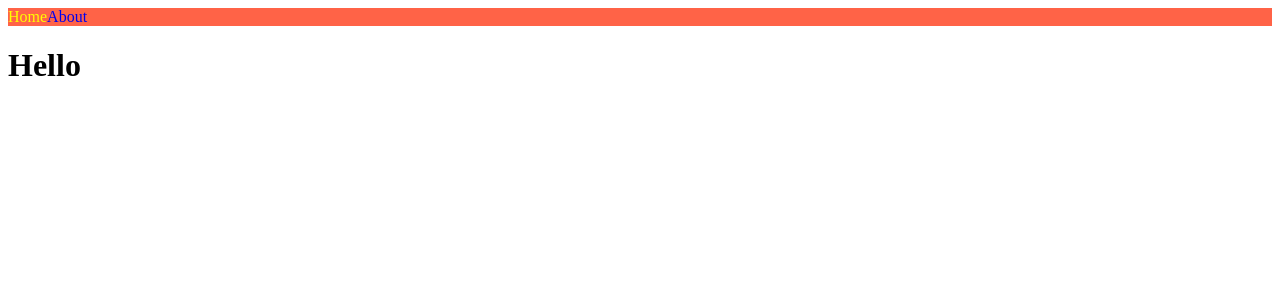
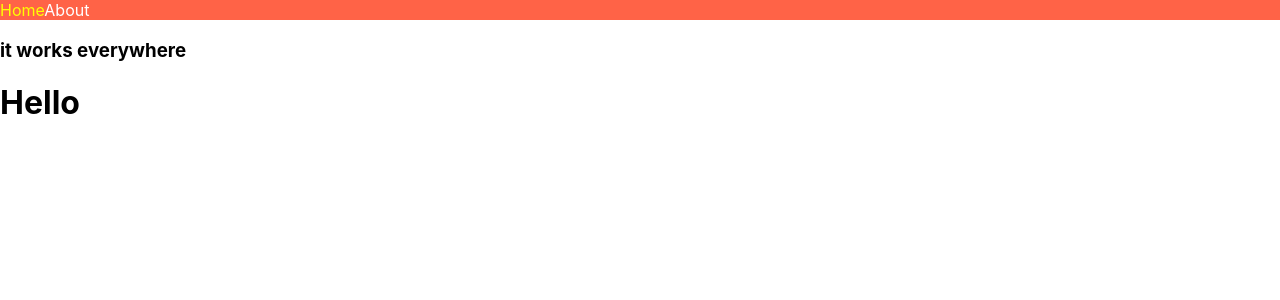
Before and after one commit to joyjsmun/nextjs_intro, a Next.js app: page / in a window 1280 px wide. Shown: the top 300 px of the page. Built offline with nearby package versions, Linux system fonts and the light colour scheme.

Commit message:
ADD: using _app.js

```diff
--- /dev/null
+++ b/pages/_app.js
@@ -0,0 +1,18 @@
+import NavBar from "../components/NavBar";
+import "../styles/globals.css";
+
+export default function App({Component,pageProps}){
+    return(
+        <>
+            <NavBar />
+            <h3>it works everywhere</h3>
+            <Component {...pageProps} />
+            <style jsx global>{`
+              a{
+                color:white
+            }
+            `}
+            </style>
+       </>
+    )
+}
--- a/pages/about.js
+++ b/pages/about.js
@@ -2,7 +2,6 @@
 
 export default function About (){
     return <div>
-        <NavBar />
         <h1>About</h1>
     </div>
 }
--- a/pages/index.js
+++ b/pages/index.js
@@ -3,7 +3,6 @@
 export default function Home(){
   return (
     <div>
-      <NavBar />
       <h1>Hello</h1>
     </div>
   )
```
